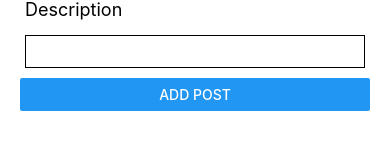
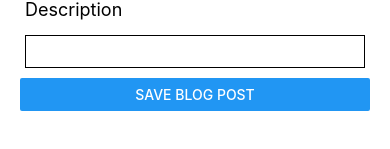
Before and after one commit to thisismemukul/blog_demo, a React Native app: screen /CreateScreen in a window 390 px wide. Shown: the part 447-596 px from the top of the page. Built offline with nearby package versions, Linux system fonts and the light colour scheme.

Commit message:
Frontend Done

```diff
--- a/src/components/BlogPostForm.js
+++ b/src/components/BlogPostForm.js
@@ -1,14 +1,55 @@
-import { StyleSheet, Text, View } from 'react-native'
-import React from 'react'
+import { StyleSheet, Text, TextInput, Button, View } from 'react-native';
 
-const BlogPostForm = () => {
+import React, { useState } from 'react'
+
+const BlogPostForm = ({onSubmit,initialValues}) => {
+    const [title, setTitle] = useState(initialValues.title);
+    const [description, setDescription] = useState(initialValues.description);
     return (
-        <View>
-            <Text>BlogPostForm</Text>
+        <View style={styles.container}>
+            <Text>Create Blog</Text>
+            <Text style={styles.label}>Title</Text>
+            <TextInput style={styles.input} value={title} onChangeText={(text) => setTitle(text)} />
+            <Text style={styles.label}>Description</Text>
+            <TextInput style={styles.input} value={description} onChangeText={(text) => setDescription(text)} />
+            <Button title="Save Blog Post" onPress={() => onSubmit(title,description) } />
         </View>
     )
 }
 
+BlogPostForm.defaultProps = {
+    initialValues: {
+        title: '',
+        description: ''
+    }
+}
+
 export default BlogPostForm
 
-const styles = StyleSheet.create({})
+const styles = StyleSheet.create({
+    container: {
+        flex: 1,
+        backgroundColor: '#fff',
+        justifyContent: 'center',
+        paddingHorizontal: 20,
+    },
+    input: {
+        fontSize: 18,
+        borderWidth: 1,
+        borderColor: 'black',
+        marginBottom: 10,
+        padding: 5,
+        margin: 5
+    },
+    label: {
+        fontSize: 18,
+        marginBottom: 10,
+        marginLeft: 5
+    },
+    button: {
+        backgroundColor: '#ddd',
+        padding: 10,
+        margin: 5
+    }
+
+});
--- a/src/context/BlogContext.js
+++ b/src/context/BlogContext.js
@@ -6,6 +6,10 @@ const blogReducer = (state, action) => {
             return [...state, { id: Math.floor(Math.random() * 99999), title: action.payload.title, description: action.payload.description }];
         case 'DELETE_BLOG_POST':
             return state.filter((blogPost) => blogPost.id !== action.payload);
+        case 'EDIT_BLOG_POST':
+            return state.map((blogPost) => {
+                return blogPost.id === action.payload.id ? action.payload : blogPost;
+            });
         default:
             return state;
     }
@@ -14,7 +18,9 @@ const blogReducer = (state, action) => {
 const addBlogPost = (dispatch) => {
     return (title, description, callBack) => {
         dispatch({ type: 'ADD_BLOG_POST', payload: { title, description } });
-        callBack();
+        if (callBack) {
+            callBack();
+        }
     }
 }
 const deleteBlogPost = (dispatch) => {
@@ -22,6 +28,14 @@ const deleteBlogPost = (dispatch) => {
         dispatch({ type: 'DELETE_BLOG_POST', payload: id });
     }
 }
+const editBlogPost = (dispatch) => {
+    return (id, title, description, callBack) => {
+        dispatch({ type: 'EDIT_BLOG_POST', payload: { id, title, description } });
+        if (callBack) {
+            callBack();
+        }
+    }
+}
 
 
-export const { Context, Provider } = createDataContext(blogReducer, { addBlogPost, deleteBlogPost }, [{ id: 1, title: 'JSX for beginners (and how it differs from HTML)', description: 'So JSX permits us write Javascript and HTML together. However, unlike HTML and Javascript, JSX cannot be interpreted by browsers so it needs a compiler (Babel or Webpack) to transpile it to Javascript.' }]);
+export const { Context, Provider } = createDataContext(blogReducer, { addBlogPost, deleteBlogPost, editBlogPost }, [{ id: 1, title: 'JSX for beginners (and how it differs from HTML)', description: 'So JSX permits us write Javascript and HTML together. However, unlike HTML and Javascript, JSX cannot be interpreted by browsers so it needs a compiler (Babel or Webpack) to transpile it to Javascript.' }]);
--- a/src/screens/CreateScreen.js
+++ b/src/screens/CreateScreen.js
@@ -1,54 +1,18 @@
-import { StyleSheet, Text, TextInput, Button, View } from 'react-native';
+import { StyleSheet } from 'react-native';
 import React, { useState, useContext } from 'react';
 import { Context } from '../context/BlogContext';
+import BlogPostForm from '../components/BlogPostForm';
 const CreateScreen = ({ navigation }) => {
-    const [title, setTitle] = useState('');
-    const [description, setDescription] = useState('');
     const { addBlogPost } = useContext(Context);
     return (
-        <View style={styles.container}>
-            <Text>Create Blog</Text>
-            <Text style={styles.label}>Title</Text>
-            <TextInput style={styles.input} value={title} onChangeText={(text) => setTitle(text)} />
-            <Text style={styles.label}>Description</Text>
-            <TextInput style={styles.input} value={description} onChangeText={(text) => setDescription(text)} />
-            <Button title="Add Post" onPress={() => {
-                addBlogPost(title, description, () => {
-                    setTitle('');
-                    setDescription('');
-                    navigation.navigate('IndexScreen');
-                });
-            }} />
-        </View>
-    )
+        <BlogPostForm onSubmit={(title, description) => {
+            addBlogPost(title, description, () => {
+                navigation.navigate('IndexScreen');
+            });
+        }} />
+    );
 }
 
-export default CreateScreen
-
+export default CreateScreen;
 const styles = StyleSheet.create({
-    container: {
-        flex: 1,
-        backgroundColor: '#fff',
-        justifyContent: 'center',
-        paddingHorizontal: 20,
-    },
-    input: {
-        fontSize: 18,
-        borderWidth: 1,
-        borderColor: 'black',
-        marginBottom: 10,
-        padding: 5,
-        margin: 5
-    },
-    label: {
-        fontSize: 18,
-        marginBottom: 10,
-        marginLeft: 5
-    },
-    button: {
-        backgroundColor: '#ddd',
-        padding: 10,
-        margin: 5
-    }
-
 });
--- a/src/screens/EditScreen.js
+++ b/src/screens/EditScreen.js
@@ -1,58 +1,19 @@
-import { View, Text, StyleSheet,TextInput,Button } from 'react-native'
-import React, { useState, useContext } from 'react'
+import { StyleSheet, } from 'react-native'
+import React, { useContext } from 'react'
 import { Context } from '../context/BlogContext'
+import BlogPostForm from '../components/BlogPostForm'
 
-const EditScreen = ({ route }) => {
+const EditScreen = ({ route, navigation }) => {
     const { id } = route.params;
-    const { state } = useContext(Context);
+    const { state, editBlogPost } = useContext(Context);
     const blogPost = state.find(blogPost => blogPost.id === id);
-    const [title, setTitle] = useState(blogPost.title);
-    const [description, setDescription] = useState(blogPost.description);
-    console.log(id);
     return (
-        <View style={styles.container}>
-            <Text>Create Blog</Text>
-            <Text style={styles.label}>Title</Text>
-            <TextInput style={styles.input} value={title} onChangeText={(text) => setTitle(text)} />
-            <Text style={styles.label}>Description</Text>
-            <TextInput style={styles.input} value={description} onChangeText={(text) => setDescription(text)} />
-            <Button title="Edit Post" onPress={() => {
-                addBlogPost(title, description, () => {
-                    setTitle('');
-                    setDescription('');
-                    navigation.navigate('IndexScreen');
-                });
-            }} />
-        </View>
+        <BlogPostForm initialValues={{ title: blogPost.title, description: blogPost.description }}
+            onSubmit={(title, description) => {
+                editBlogPost(id, title, description, () => navigation.pop());
+            }
+            } />
     )
 }
 
-export default EditScreen
-
-const styles = StyleSheet.create({
-    container: {
-        flex: 1,
-        backgroundColor: '#fff',
-        justifyContent: 'center',
-        paddingHorizontal: 20,
-    },
-    input: {
-        fontSize: 18,
-        borderWidth: 1,
-        borderColor: 'black',
-        marginBottom: 10,
-        padding: 5,
-        margin: 5
-    },
-    label: {
-        fontSize: 18,
-        marginBottom: 10,
-        marginLeft: 5
-    },
-    button: {
-        backgroundColor: '#ddd',
-        padding: 10,
-        margin: 5
-    }
-
-});
+export default EditScreen;
--- a/src/screens/IndexScreen.js
+++ b/src/screens/IndexScreen.js
@@ -18,7 +18,6 @@ const IndexScreen = ({ navigation }) => {
                             <View style={styles.listItem}>
                                 <View style={styles.listItemView}>
                                     <Text style={styles.title}>{item.title}</Text>
-                                    <Text style={styles.description}>{item.description}</Text>
                                 </View>
                                 <TouchableOpacity onPress={() => deleteBlogPost(item.id)}>
                                     <Ionicons style={styles.icon} name="trash-bin" size={24} color="black" />
--- a/src/screens/ShowScreen.js
+++ b/src/screens/ShowScreen.js
@@ -6,12 +6,55 @@ const ShowScreen = ({ route }) => {
     const { state } = useContext(Context);
     const blogPost = state.find(blogPost => blogPost.id === id);
     return (
-        <View>
-            <Text>{blogPost.title}</Text>
+        <View style={styles.listItem}>
+        <View style={styles.listItemView}>
+            <Text style={styles.title}>{blogPost.title}</Text>
+            <Text style={styles.description}>{blogPost.description}</Text>
         </View>
+    </View>
     )
 }
 
 export default ShowScreen
 
-const styles = StyleSheet.create({})
+
+const styles = StyleSheet.create({
+    container: {
+        flex: 1,
+        backgroundColor: '#f5f5f5',
+        justifyContent: 'center',
+        paddingHorizontal: 20,
+        paddingVertical: 50
+    },
+    listItem: {
+        backgroundColor: '#fff',
+        flexDirection: 'row',
+        justifyContent: 'space-between',
+        alignItems: 'center',
+        padding: 10,
+        borderColor: '#eee',
+        borderWidth: 1,
+        borderRadius: 10,
+        elevation: 1.4,
+        marginVertical: 10
+    },
+    listItemView: {
+        flex: 11,
+        flexDirection: 'column',
+        justifyContent: 'space-between',
+        alignItems: 'flex-start'
+    },
+
+    title: {
+        fontSize: 20,
+        fontWeight: 'bold',
+    },
+    description: {
+        fontSize: 14,
+        color: '#888',
+    },
+    icon: {
+        flex: 1,
+    }
+
+});
```
